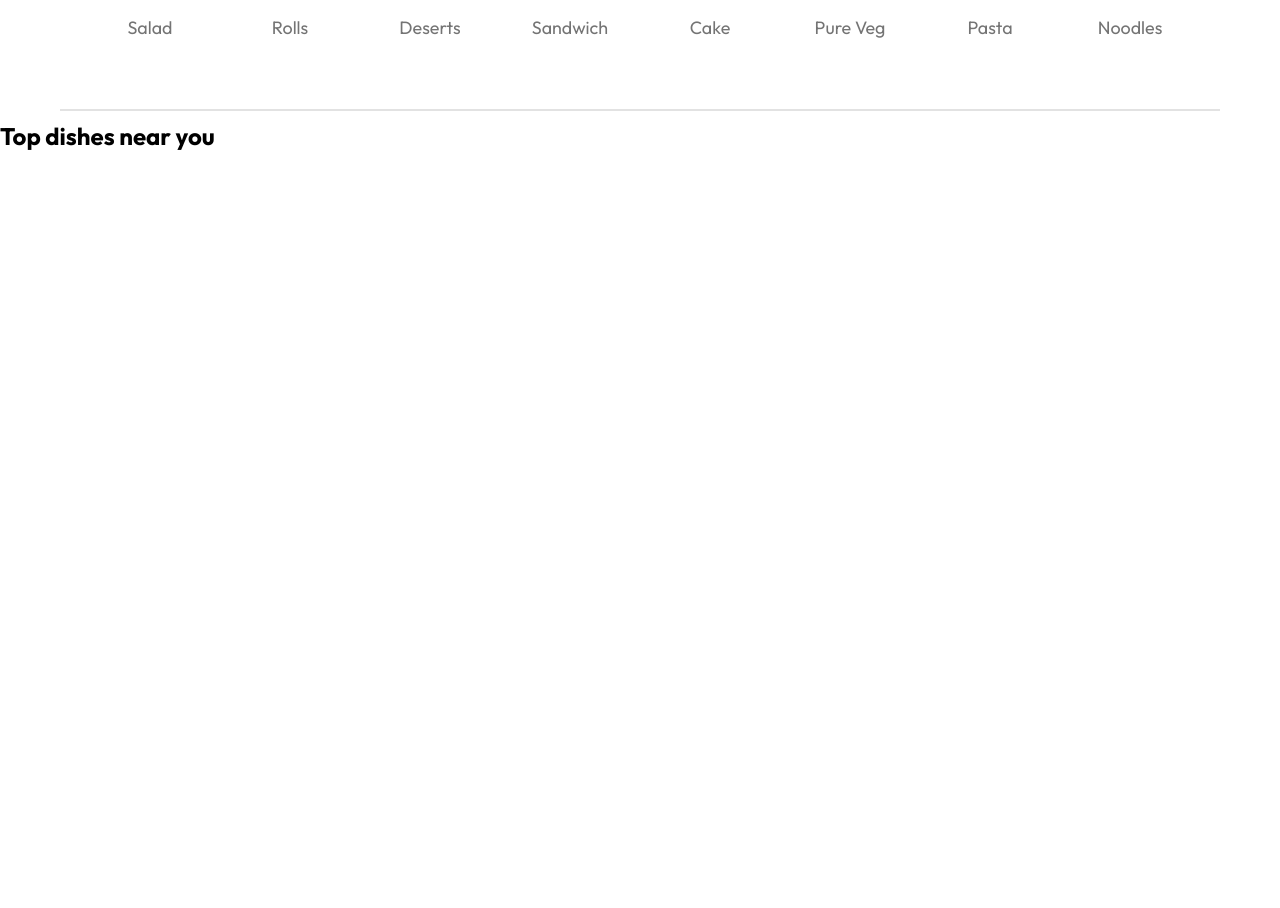
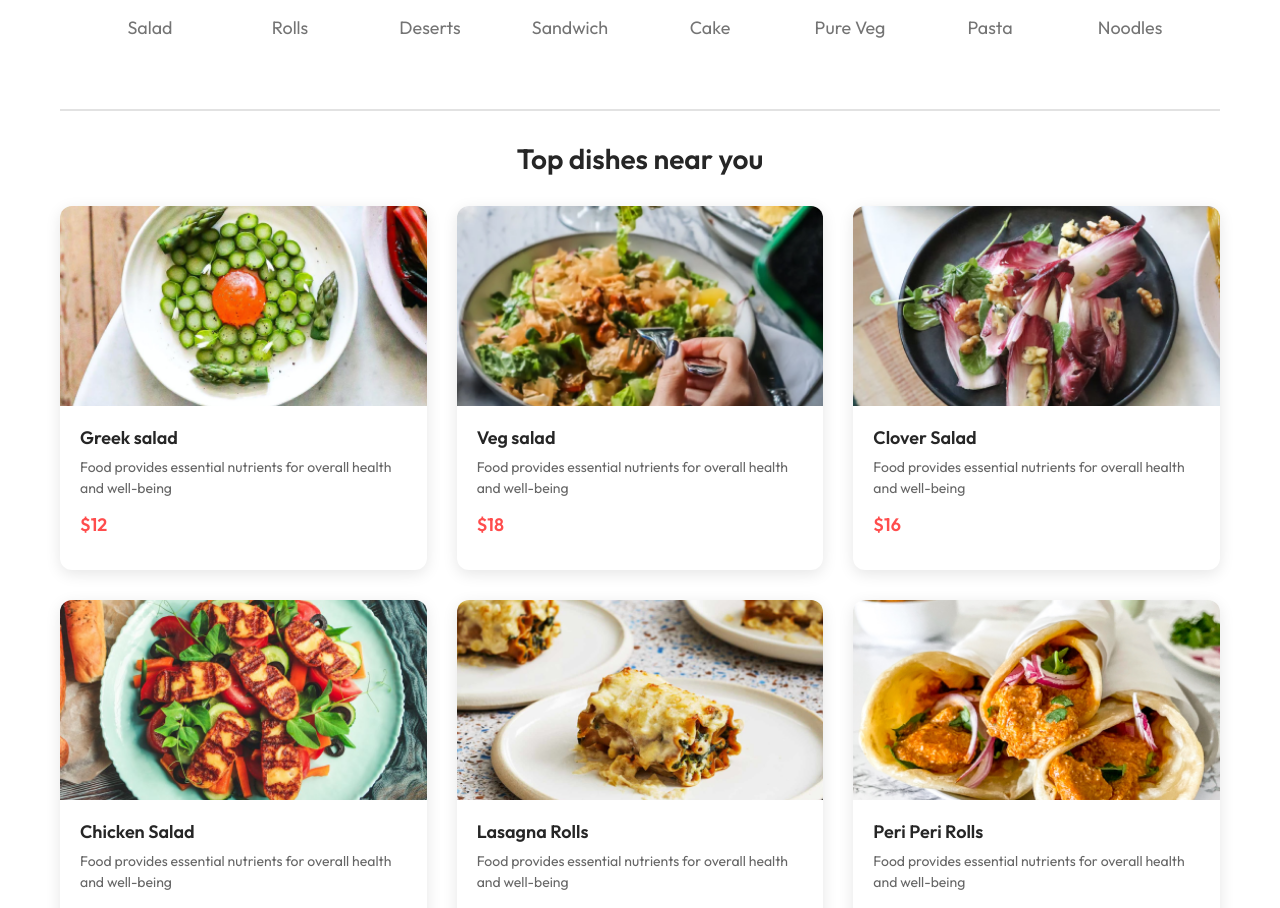
Before and after one commit to jibankumarpanda/FOODSTAR, a React (Vite) app in the folder frontend/: page / in a window 1280 px wide. Shown: the part 837-1745 px from the top of the page. Before the commit the page ends 988 px from the top, so only its background shows below. Built offline with nearby package versions, Linux system fonts and the light colour scheme.

Commit message:
Fix: Update active menu item styling and fix useState import

```diff
--- a/frontend/src/components/FoodDisplay/FoodDisplay.css
+++ b/frontend/src/components/FoodDisplay/FoodDisplay.css
@@ -0,0 +1,115 @@
+/* FoodDisplay.css */
+.food-display {
+    max-width: 1200px;
+    margin: 20px auto;
+    padding: 0 20px;
+}
+
+.food-display h2 {
+    font-size: 28px;
+    font-weight: 600;
+    color: #262626;
+    margin-bottom: 30px;
+    text-align: center;
+}
+
+.food-display-list {
+    display: grid;
+    grid-template-columns: repeat(auto-fill, minmax(280px, 1fr));
+    gap: 30px;
+    margin-top: 30px;
+}
+
+.food-item {
+    background: white;
+    border-radius: 12px;
+    overflow: hidden;
+    box-shadow: 0 4px 15px rgba(0, 0, 0, 0.1);
+    transition: transform 0.3s ease, box-shadow 0.3s ease;
+    cursor: pointer;
+}
+
+.food-item:hover {
+    transform: translateY(-5px);
+    box-shadow: 0 8px 25px rgba(0, 0, 0, 0.15);
+}
+
+.food-item-img-container {
+    width: 100%;
+    height: 200px;
+    overflow: hidden;
+    position: relative;
+}
+
+.food-item-img-container img {
+    width: 100%;
+    height: 100%;
+    object-fit: cover;
+    transition: transform 0.5s ease;
+}
+
+.food-item:hover .food-item-img-container img {
+    transform: scale(1.05);
+}
+
+.food-item-img-container img.active {
+    border: 3px solid #ff4d4d;
+    border-radius: 12px 12px 0 0;
+}
+
+.food-item-info {
+    padding: 20px;
+}
+
+.food-item-info h3 {
+    font-size: 18px;
+    font-weight: 600;
+    color: #262626;
+    margin-bottom: 8px;
+}
+
+.food-item-info p {
+    color: #666;
+    font-size: 14px;
+    margin-bottom: 12px;
+    line-height: 1.5;
+}
+
+.food-item-price {
+    color: #ff4d4d !important;
+    font-weight: 600;
+    font-size: 18px !important;
+    margin-top: 10px !important;
+}
+
+/* Responsive Design */
+@media (max-width: 768px) {
+    .food-display-list {
+        grid-template-columns: repeat(auto-fill, minmax(240px, 1fr));
+        gap: 20px;
+    }
+
+    .food-item-img-container {
+        height: 180px;
+    }
+}
+
+@media (max-width: 480px) {
+    .food-display {
+        padding: 0 15px;
+    }
+
+    .food-display h2 {
+        font-size: 24px;
+        margin-bottom: 20px;
+    }
+
+    .food-display-list {
+        grid-template-columns: 1fr;
+        gap: 15px;
+    }
+
+    .food-item-info {
+        padding: 15px;
+    }
+}
--- a/frontend/src/components/FoodDisplay/FoodDisplay.jsx
+++ b/frontend/src/components/FoodDisplay/FoodDisplay.jsx
@@ -1,13 +1,38 @@
 import React, { useContext } from 'react'
 import './FoodDisplay.css'
 import { StoreContext } from '../../Context/StoreContext'
-const FoodDisplay = ({category}) => {
-const { food_list } = useContext(StoreContext)
+
+const FoodDisplay = ({ category, setCategory }) => {
+    const { food_list } = useContext(StoreContext)
 
     return (
-        <div className='food-display' id = 'food-display'>
+        <div className='food-display' id='food-display'>
             <h2>Top dishes near you</h2>
-
+            <div className="food-display-list">
+                {food_list && food_list
+                    .filter((item) => category === "All" || item.category === category)
+                    .map((item, index) => (
+                        <div
+                            key={index}
+                            className='food-item'
+                            onClick={() => setCategory(item.category)}
+                        >
+                            <div className="food-item-img-container">
+                                <img
+                                    className={category === item.category ? "active" : ""}
+                                    src={item.image}
+                                    alt={item.name}
+                                />
+                            </div>
+                            <div className="food-item-info">
+                                <h3>{item.name}</h3>
+                                <p>{item.description}</p>
+                                <p className="food-item-price">${item.price}</p>
+                            </div>
+                        </div>
+                    ))
+                }
+            </div>
         </div>
     )
 }
```
